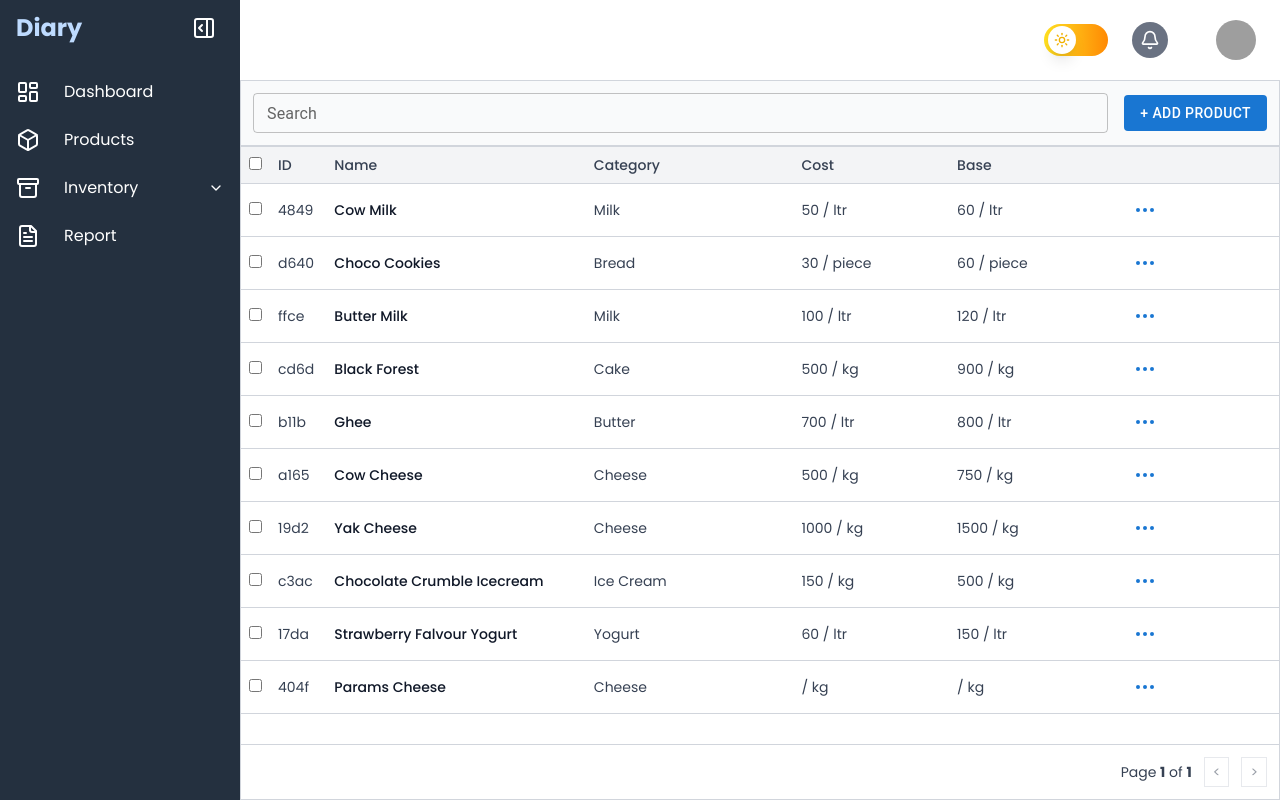
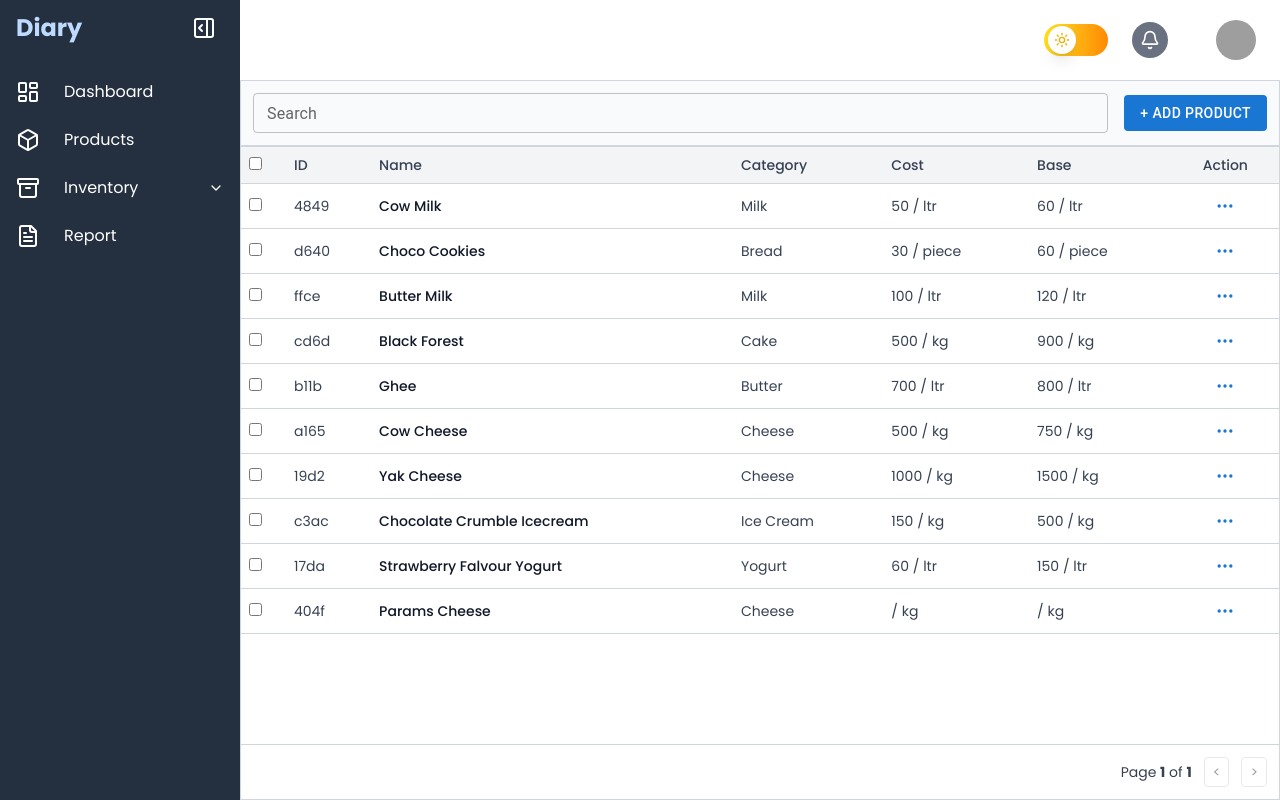
Before and after one commit to Yograj47/DairySystem, a React (Vite) app: page /products in a window 1280 px wide. Built offline with nearby package versions, Linux system fonts and the light colour scheme; data requests are answered from the project's data file; grey boxes are pictures that could not be loaded.

Commit message:
Fixed Action Button Design

```diff
--- a/src/pages/Admin/Products/ProductList.tsx
+++ b/src/pages/Admin/Products/ProductList.tsx
@@ -11,27 +11,33 @@ import { Ellipsis } from "lucide-react";
 function ProductList() {
   const [search, setSearch] = useState<string>("");
   const [currPage, setCurrentPage] = useState(1);
-    const [actionOpen, setActionOpen] = useState<boolean>(false);
+  const [openMenuId, setOpenMenuId] = useState<string | null>(null);
   const [selectedIds, setSelectedIds] = useState<string[]>([]);
-    const [selectedProductId, setSelectedProductId] = useState<string | undefined>(undefined);
+  const [selectedProductId, setSelectedProductId] = useState<string | undefined>(
+    undefined
+  );
   const [productModalOpen, setProductModalOpen] = useState<boolean>(false);
   const { data: products, isLoading } = useProduct();
   const { isDark } = useDarkMode();
 
-    const handleOpenModal = () => {
-        setProductModalOpen(true);
-    }
+  const handleOpenModal = () => setProductModalOpen(true);
 
   const handleCloseModal = () => {
     setProductModalOpen(false);
     setSelectedProductId(undefined);
-    }
+  };
 
-    const handleEditClick = () => {
-        setSelectedProductId(selectedIds[0]);
+  const toggleOpenMenu = (id: string) => {
+    setOpenMenuId((prev) => (prev === id ? null : id));
+  };
+
+  const handleEditClick = (id: string) => {
+    setSelectedProductId(id);
     setProductModalOpen(true);
+    setOpenMenuId(null);
   };
-    const dataPerPage = 12;
+
+  const dataPerPage = 10;
 
   const filteredProducts = products
     ? products.filter(
@@ -47,14 +53,12 @@ function ProductList() {
     itemsPerPage: dataPerPage,
   });
 
-    const allSelected = currProducts.length > 0 && selectedIds.length === currProducts.length;
+  const allSelected =
+    currProducts.length > 0 && selectedIds.length === currProducts.length;
 
   const toggleSelectAll = () => {
-        if (allSelected) {
-            setSelectedIds([]);
-        } else {
-            setSelectedIds(currProducts.map((p) => p.id));
-        }
+    if (allSelected) setSelectedIds([]);
+    else setSelectedIds(currProducts.map((p) => p.id));
   };
 
   const toggleSelect = (id: string) => {
@@ -74,15 +78,20 @@ function ProductList() {
   return (
     <>
       <div
-                className={`h-full w-full p-0 flex flex-col border ${isDark ? "bg-[#1e293b] border-gray-700" : "bg-white border-gray-300"
+        className={`h-full w-full flex flex-col border ${
+          isDark
+            ? "bg-[#1e293b] border-gray-700"
+            : "bg-white border-gray-300"
         }`}
       >
         {/* Header */}
         <div
-                    className={`w-full flex justify-between items-center p-3 border-b ${isDark ? "border-gray-700 bg-[#24303f]" : "border-gray-300 bg-gray-50"
+          className={`flex justify-between items-center p-3 border-b ${
+            isDark
+              ? "border-gray-700 bg-[#24303f]"
+              : "border-gray-300 bg-gray-50"
           }`}
         >
-                    {/* Search */}
           <div className="flex-1 mr-4">
             <TextField
               label="Search"
@@ -107,57 +116,24 @@ function ProductList() {
             variant="contained"
             color="primary"
             className="!shadow-none"
-                        onClick={() => handleOpenModal()}
+            onClick={handleOpenModal}
           >
             + Add Product
           </Button>
         </div>
 
-                {/* Action buttons */}
-                {selectedIds.length > 0 && (
-                    <div
-                        className={`flex gap-3 p-3 border-b ${isDark ? "border-gray-700 bg-[#24303f]" : "border-gray-300 bg-gray-50"
+        {/* Table */}
+        <div className="flex-1 overflow-auto relative">
+          <table
+            className={`w-full text-sm ${
+              isDark ? "text-gray-300" : "text-gray-700"
             }`}
           >
-                        {selectedIds.length === 1 && (
-                            <button
-                                onClick={() => handleEditClick()}
-                                className={`px-3 py-1 border flex items-center gap-2 transition ${isDark
-                                    ? "border-gray-600 text-gray-200 hover:bg-gray-700"
-                                    : "border-gray-400 text-black hover:bg-gray-100"
-                                    }`}
-                            >
-                                <Edit fontSize="small" /> Edit
-                            </button>
-                        )}
-                        <button
-                            className={`px-3 py-1 border flex items-center gap-2 cursor-pointer transition ${isDark
-                                ? "border-gray-600 text-red-400 hover:bg-red-500 hover:text-white"
-                                : "border-gray-400 text-red-600 hover:bg-red-100"
-                                }`}
-                            onClick={() => alert(`Delete products: ${selectedIds.join(", ")}`)}
-                        >
-                            <Delete fontSize="small" /> Delete
-                        </button>
-                    </div>
-                )}
-
-                {/* Table */}
-                <div className="flex-1 overflow-auto">
-                    <table
-                        className={`w-full text-sm ${isDark ? "text-gray-300" : "text-gray-700"
-                            }`}
-                    >
-                        <colgroup>
-                            <col style={{ width: "20px" }} />
-                            <col style={{ width: "50px" }} />
-                            <col style={{ width: "25%" }} />
-                            <col style={{ width: "20%" }} />
-                            <col style={{ width: "15%" }} />
-                            <col style={{ width: "15%" }} />
-                        </colgroup>
             <thead
-                            className={`border-y sticky top-0 z-10 ${isDark ? "bg-[#24303f] border-gray-700" : "bg-gray-100 border-gray-300"
+              className={`border-y sticky top-0 z-10 ${
+                isDark
+                  ? "bg-[#24303f] border-gray-700"
+                  : "bg-gray-100 border-gray-300"
               }`}
             >
               <tr>
@@ -174,22 +150,21 @@ function ProductList() {
                 <th className="px-3 py-2 text-left font-medium">Category</th>
                 <th className="px-3 py-2 text-left font-medium">Cost</th>
                 <th className="px-3 py-2 text-left font-medium">Base</th>
-                                <th className="px-3 py-2 text-left font-medium"></th>
+                <th className="px-3 py-2 text-center font-medium">Action</th>
               </tr>
             </thead>
 
             <tbody>
-                            {currProducts.map((product) => (
+              {currProducts.map((p) => (
                 <tr
-                                    key={product.id}
-                                    className={`border-b ${isDark
-                                        ? `border-gray-700 hover:bg-gray-800 ${selectedIds.includes(product.id)
-                                            ? "bg-gray-700"
-                                            : ""
+                  key={p.id}
+                  className={`border-b ${
+                    isDark
+                      ? `border-gray-700 hover:bg-gray-800 ${
+                          selectedIds.includes(p.id) ? "bg-gray-700" : ""
                         }`
-                                        : `border-gray-300 hover:bg-gray-50 ${selectedIds.includes(product.id)
-                                            ? "bg-blue-50"
-                                            : ""
+                      : `border-gray-300 hover:bg-gray-50 ${
+                          selectedIds.includes(p.id) ? "bg-blue-50" : ""
                         }`
                   }`}
                 >
@@ -197,41 +172,77 @@ function ProductList() {
                     <input
                       type="checkbox"
                       className="cursor-pointer"
-                                            checked={selectedIds.includes(product.id)}
-                                            onChange={() => toggleSelect(product.id)}
+                      checked={selectedIds.includes(p.id)}
+                      onChange={() => toggleSelect(p.id)}
                     />
                   </td>
-                                    <td className="px-2 py-2">{product.id}</td>
+                  <td className="px-2 py-2">{p.id}</td>
                   <td
-                                        className={`px-3 py-2 font-medium ${isDark ? "text-gray-100" : "text-gray-900"
+                    className={`px-3 py-2 font-medium ${
+                      isDark ? "text-gray-100" : "text-gray-900"
                     }`}
                   >
-                                        {product.name}
+                    {p.name}
                   </td>
-                                    <td className="px-3 py-2">{product.category}</td>
+                  <td className="px-3 py-2">{p.category}</td>
                   <td className="px-3 py-2">
-                                        {product.purchaseRate} / {product.unit}
+                    {p.purchaseRate} / {p.unit}
                   </td>
                   <td className="px-3 py-2">
-                                        {product.saleRate} / {product.unit}
+                    {p.saleRate} / {p.unit}
                   </td>
-                                    <td className="px-3 py-2">
-                                        <Button onClick={() => setActionOpen(!actionOpen)}>
-                                            <Ellipsis />
+
+                  {/* Action Menu */}
+                  <td className="px-3 py-2 relative text-center">
+                    <Button
+                      onClick={() => toggleOpenMenu(p.id)}
+                      className="!min-w-0 !p-1 rounded-md hover:bg-gray-100 dark:hover:bg-gray-700"
+                    >
+                      <Ellipsis className="w-5 h-5" />
                     </Button>
-                                        <div className={actionOpen ? "block" : "hidden"}>
-                                            {/* Placeholder for future action menu */}
-                                            <Button onClick={() => alert(`Actions for product ID: ${product.id}`)}>
-                                                Actions
-                                            </Button>
+
+                    {/* Dropdown Menu */}
+                    {openMenuId === p.id && (
+                      <div
+                        className={`absolute right-10 top-8 w-36 rounded-md shadow-lg z-20 overflow-hidden border ${
+                          isDark
+                            ? "bg-[#1e293b] border-gray-700"
+                            : "bg-white border-gray-200"
+                        }`}
+                      >
+                        <button
+                          className={`flex items-center w-full px-3 py-2 text-sm gap-2 ${
+                            isDark
+                              ? "hover:bg-gray-700 text-gray-200"
+                              : "hover:bg-gray-100 text-gray-700"
+                          }`}
+                          onClick={() => handleEditClick(p.id)}
+                        >
+                          <Edit fontSize="small" /> Edit
+                        </button>
+                        <button
+                          className={`flex items-center w-full px-3 py-2 text-sm gap-2 ${
+                            isDark
+                              ? "hover:bg-gray-700 text-red-400"
+                              : "hover:bg-gray-100 text-red-600"
+                          }`}
+                          onClick={() => {
+                            // Handle delete here
+                            setOpenMenuId(null);
+                          }}
+                        >
+                          <Delete fontSize="small" /> Delete
+                        </button>
                       </div>
+                    )}
                   </td>
                 </tr>
               ))}
+
               {filteredProducts.length === 0 && (
                 <tr>
                   <td
-                                        colSpan={6}
+                    colSpan={7}
                     className="text-center py-6 text-gray-500 dark:text-gray-400"
                   >
                     No products found.
@@ -240,11 +251,22 @@ function ProductList() {
               )}
             </tbody>
           </table>
+
+          {/* Click outside handler */}
+          {openMenuId && (
+            <div
+              className="fixed inset-0 z-10"
+              onClick={() => setOpenMenuId(null)}
+            ></div>
+          )}
         </div>
 
         {/* Pagination */}
         <div
-                    className={`flex justify-end items-center gap-3 p-3 border-t text-sm ${isDark ? "text-gray-300 border-gray-700" : "text-gray-700 border-gray-300"
+          className={`flex justify-end items-center gap-3 p-3 border-t text-sm ${
+            isDark
+              ? "text-gray-300 border-gray-700"
+              : "text-gray-700 border-gray-300"
           }`}
         >
           <span>
@@ -253,7 +275,8 @@ function ProductList() {
           <button
             onClick={() => setCurrentPage((p) => p - 1)}
             disabled={currPage === 1}
-                        className={`px-2 py-1 border disabled:opacity-50 ${isDark
+            className={`px-2 py-1 border rounded disabled:opacity-50 ${
+              isDark
                 ? "border-gray-600 bg-[#24303f] hover:bg-gray-700"
                 : "border-gray-300 bg-white hover:bg-gray-100"
             }`}
@@ -263,7 +286,8 @@ function ProductList() {
           <button
             onClick={() => setCurrentPage((p) => p + 1)}
             disabled={currPage === totalPages}
-                        className={`px-2 py-1 border disabled:opacity-50 ${isDark
+            className={`px-2 py-1 border rounded disabled:opacity-50 ${
+              isDark
                 ? "border-gray-600 bg-[#24303f] hover:bg-gray-700"
                 : "border-gray-300 bg-white hover:bg-gray-100"
             }`}
@@ -272,7 +296,12 @@ function ProductList() {
           </button>
         </div>
       </div>
-            <CreateProduct open={productModalOpen} onClose={handleCloseModal} productId={selectedProductId} />
+
+      <CreateProduct
+        open={productModalOpen}
+        onClose={handleCloseModal}
+        productId={selectedProductId}
+      />
     </>
   );
 }
```
Lines whose indentation alone changed are shown as unchanged.
